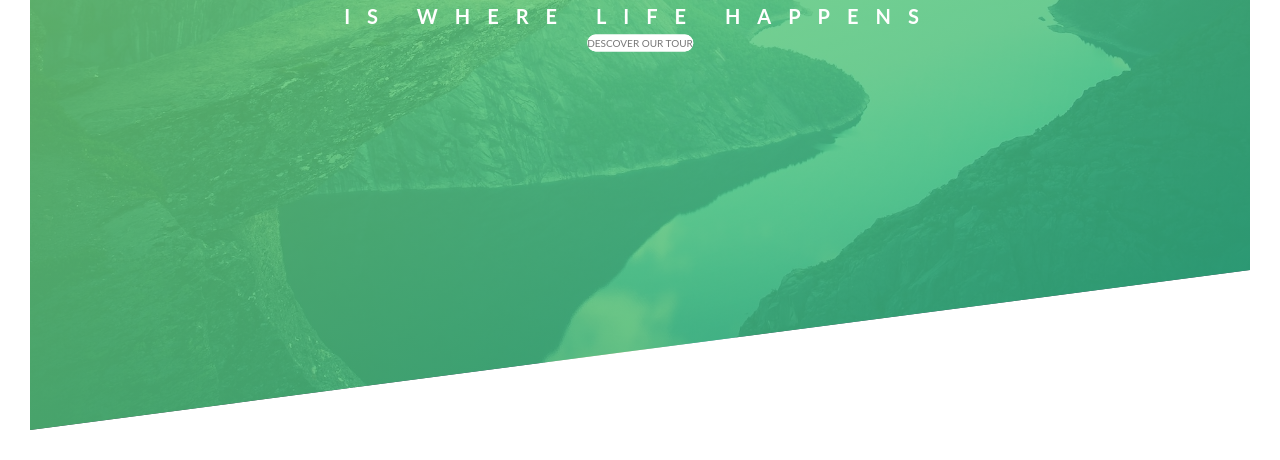
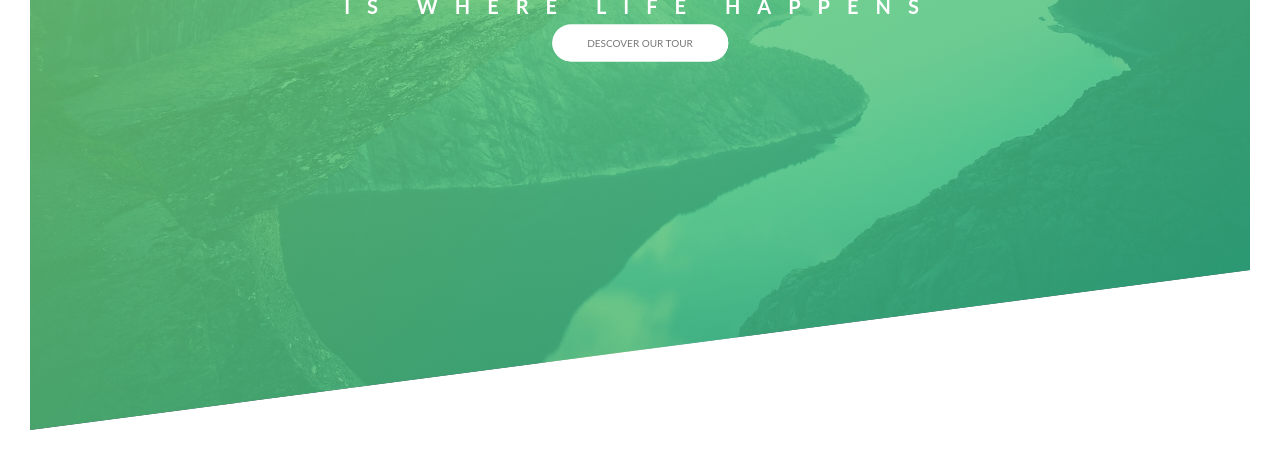
Before and after one commit to RagibNoor/Netours, a website: page index.html in a window 1280 px wide. Shown: the part 360-820 px from the top of the page. Drawn offline with Linux system fonts and the light colour scheme.

Commit message:
button fixed

```diff
--- a/scss/components/_button.scss
+++ b/scss/components/_button.scss
@@ -2,7 +2,7 @@
     &:link , &:visited {
         text-transform: uppercase;
         text-decoration: none;
-        padding: 1rem 3.5;
+        padding: 1rem 3.5rem;
         display: inline-block;
         border-radius: 10rem;
         transition: all .2s;
```
Also changed, not shown: css/style.css.
